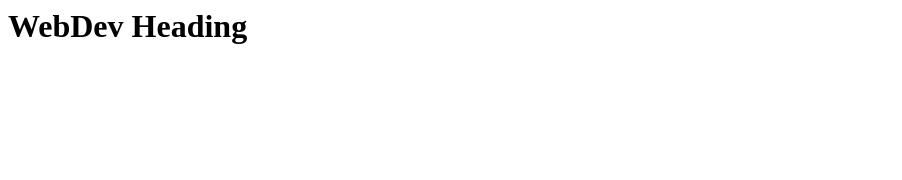
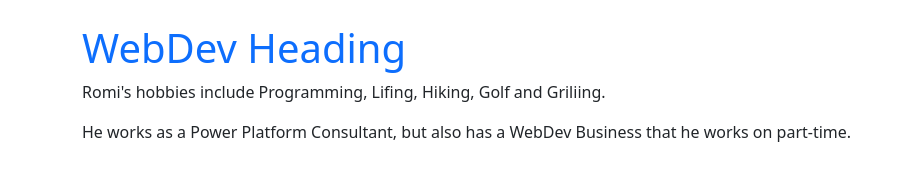
Before and after one commit to RumiDevUK/WebDev, a plain HTML site: page index.html in a window 1280 px wide. Shown: the whole page, without its empty margins (0-902 px from the left). Drawn offline with nearby package versions, Linux system fonts and the light colour scheme.

Commit message:
Updated Web App

```diff
--- a/index.html
+++ b/index.html
@@ -1 +1,23 @@
-<h1>WebDev Heading</h1>
+
+<!DOCTYPE html>
+<html lang="en">
+<head>
+    <meta charset="UTF-8">
+    <meta http-equiv="X-UA-Compatible" content="IE=edge">
+    <meta name="viewport" content="width=device-width, initial-scale=1.0">
+    <title>GitHub Pages</title>
+    <link href="https://cdn.jsdelivr.net/npm/bootstrap@5.3.0-alpha3/dist/css/bootstrap.min.css" rel="stylesheet" integrity="sha384-KK94CHFLLe+nY2dmCWGMq91rCGa5gtU4mk92HdvYe+M/SXH301p5ILy+dN9+nJOZ" crossorigin="anonymous">
+</head>
+<body>
+    <main class="container mt-4">
+        <h1 class="text-primary">WebDev Heading</h1>
+
+        <p>Romi's hobbies include Programming, Lifing, Hiking, Golf and Griliing.</p>
+        <p>He works as a Power Platform Consultant, but also has a WebDev Business
+        that he works on part-time.
+        </p>
+    </main>
+
+    <script src="https://cdn.jsdelivr.net/npm/bootstrap@5.3.0-alpha3/dist/js/bootstrap.bundle.min.js" integrity="sha384-ENjdO4Dr2bkBIFxQpeoTz1HIcje39Wm4jDKdf19U8gI4ddQ3GYNS7NTKfAdVQSZe" crossorigin="anonymous"></script>
+</body>
+</html>
```
